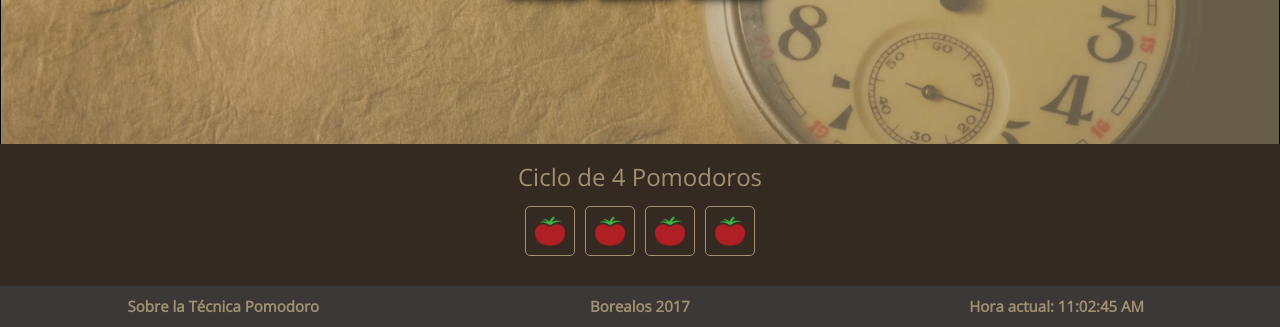
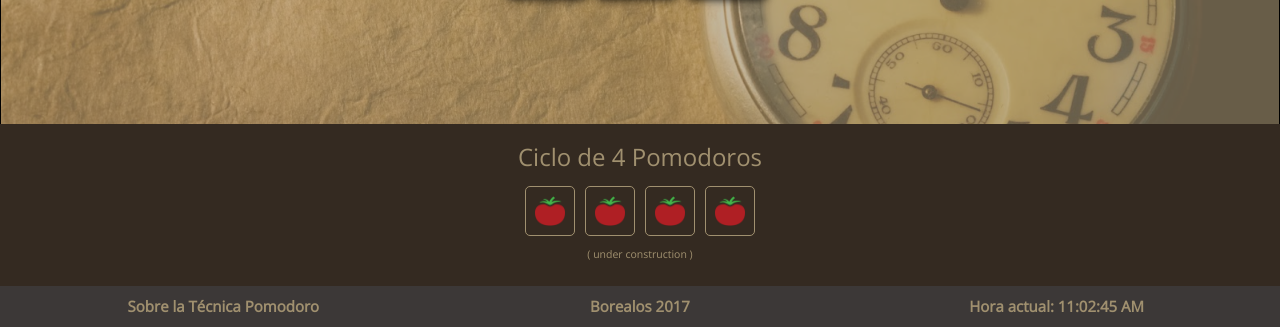
Before and after one commit to ZeroKoma/Pomodoro-Timer, a plain HTML site: page index.html in a window 1280 px wide. Shown: the part 473-800 px from the top of the page. Drawn offline with nearby package versions, Linux system fonts and the light colour scheme.

Commit message:
añadido under construction

```diff
--- a/index.html
+++ b/index.html
@@ -58,6 +58,7 @@
                     <div id="barraEstado3"></div>
                     <div id="barraEstado4"></div>
                 </div>
+                <span style="color: #A0906F;"><sub>( under construction )</sub></span>
                 <div class="separa"></div>
 
             </div>
```
